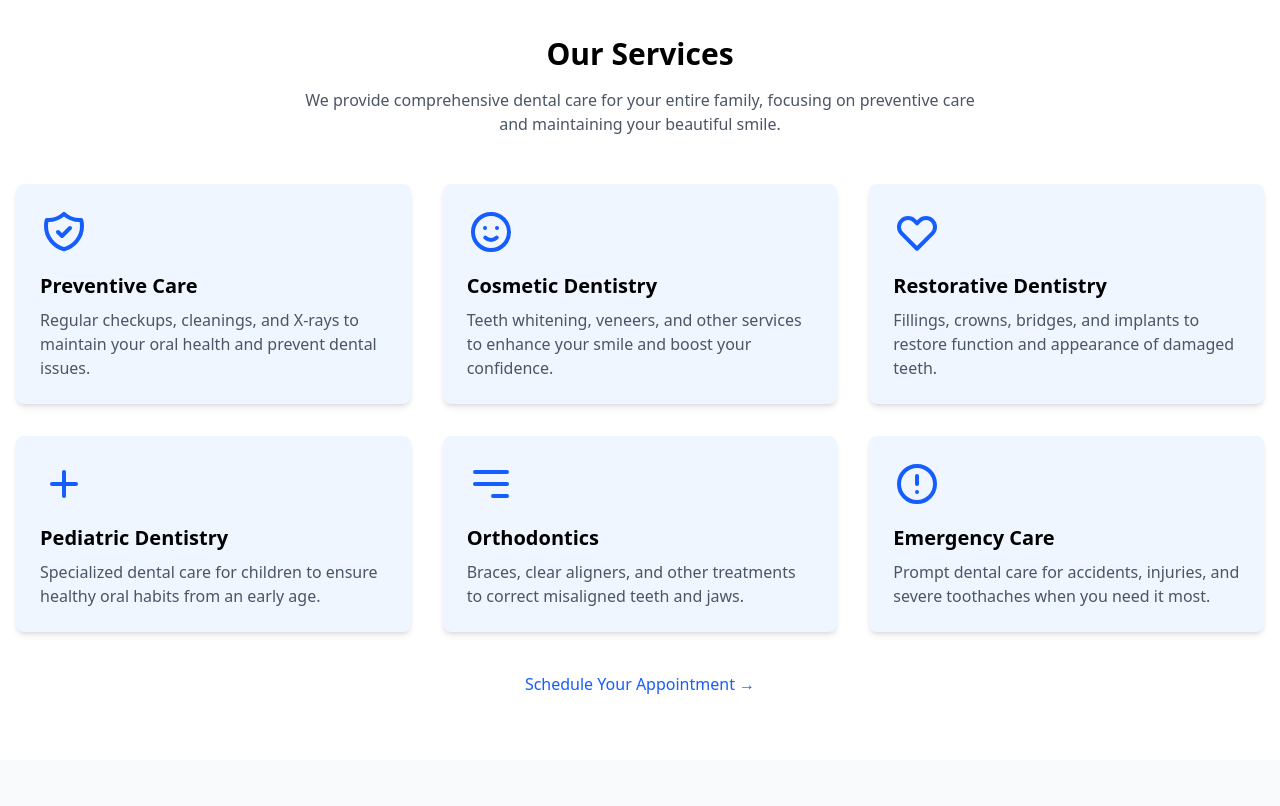
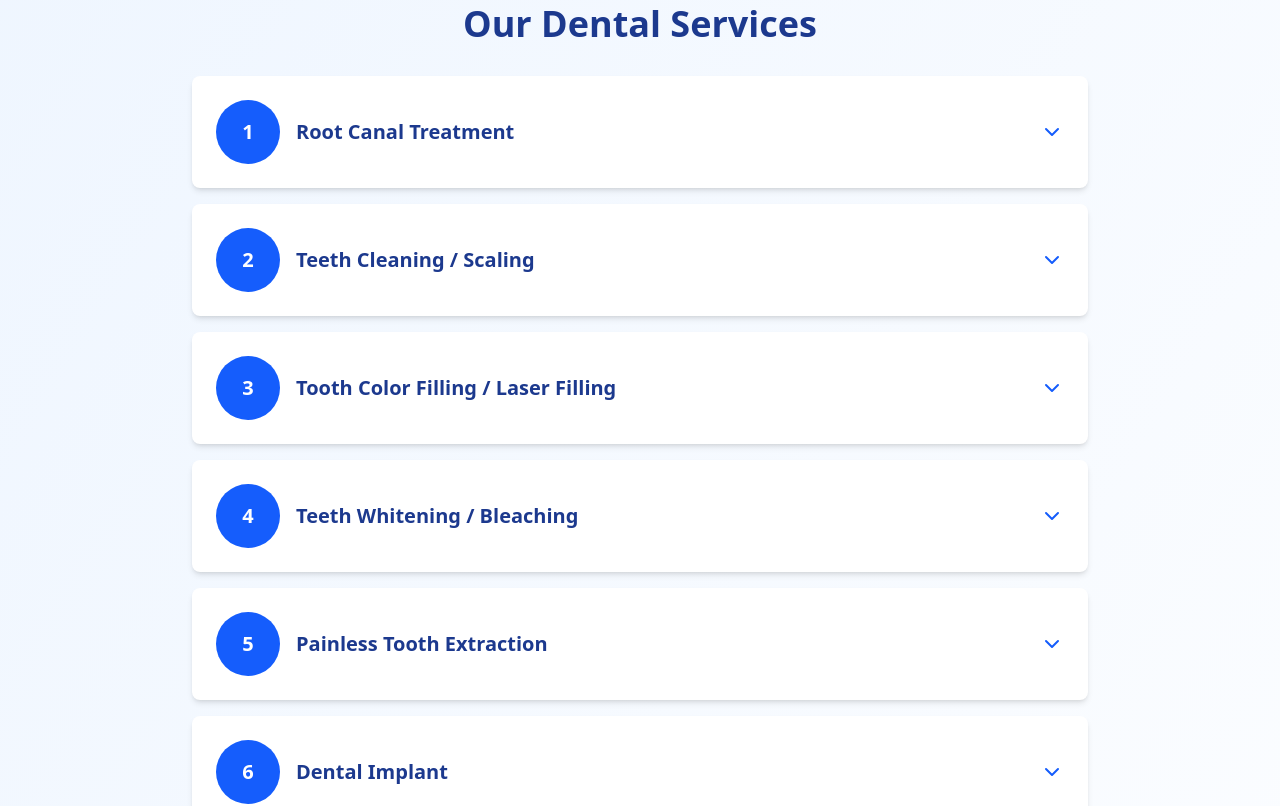
Before and after one commit to ayushagr101/dentoHealers, a React (Vite) app in the folder frontend/: page / in a window 1280 px wide. Shown: the part 700-1506 px from the top of the page. Built offline with nearby package versions, Linux system fonts and the light colour scheme.

Commit message:
Add services.jsx to the home page

```diff
--- a/frontend/src/components/Home/Services.jsx
+++ b/frontend/src/components/Home/Services.jsx
@@ -1,114 +1,180 @@
-import React from 'react';
-import ServiceCard from '../common/ServiceCard';
+import React, { useState } from 'react';
+import { ChevronDown, ChevronUp } from 'lucide-react';
 
-function Services() {
-  const scrollToSection = (sectionId) => {
-    const section = document.getElementById(sectionId);
-    section.scrollIntoView({ behavior: 'smooth' });
-  };
+const DentalServices = () => {
+  const [expandedId, setExpandedId] = useState(null);
 
   const services = [
     {
       id: 1,
-      title: 'Preventive Care',
-      description: 'Regular checkups, cleanings, and X-rays to maintain your oral health and prevent dental issues.',
-      icon: (
-        <svg xmlns="http://www.w3.org/2000/svg" className="h-12 w-12" fill="none" viewBox="0 0 24 24" stroke="currentColor">
-          <path strokeLinecap="round" strokeLinejoin="round" strokeWidth="2" d="M9 12l2 2 4-4m5.618-4.016A11.955 11.955 0 0112 2.944a11.955 11.955 0 01-8.618 3.04A12.02 12.02 0 003 9c0 5.591 3.824 10.29 9 11.622 5.176-1.332 9-6.03 9-11.622 0-1.042-.133-2.052-.382-3.016z" />
-        </svg>
-      )
+      name: "Root Canal Treatment",
+      description: "Advanced endodontic therapy to save infected or damaged teeth. Our specialists use modern techniques and equipment to ensure pain-free treatment. We preserve your natural tooth structure while eliminating infection. Recovery is quick with proper aftercare and follow-up.",
+      image: "https://images.unsplash.com/photo-1606811841689-23dfddce3e95?w=800&q=80"
     },
     {
       id: 2,
-      title: 'Cosmetic Dentistry',
-      description: 'Teeth whitening, veneers, and other services to enhance your smile and boost your confidence.',
-      icon: (
-        <svg xmlns="http://www.w3.org/2000/svg" className="h-12 w-12" fill="none" viewBox="0 0 24 24" stroke="currentColor">
-          <path strokeLinecap="round" strokeLinejoin="round" strokeWidth="2" d="M14.828 14.828a4 4 0 01-5.656 0M9 10h.01M15 10h.01M21 12a9 9 0 11-18 0 9 9 0 0118 0z" />
-        </svg>
-      )
+      name: "Teeth Cleaning / Scaling",
+      description: "Professional dental cleaning removes plaque and tartar buildup from teeth surfaces. Regular scaling prevents gum disease and maintains oral hygiene. Our hygienists use ultrasonic scalers for thorough and comfortable cleaning. Recommended every six months for optimal dental health.",
+      image: "https://images.unsplash.com/photo-1588776814546-1ffcf47267a5?w=800&q=80"
     },
     {
       id: 3,
-      title: 'Restorative Dentistry',
-      description: 'Fillings, crowns, bridges, and implants to restore function and appearance of damaged teeth.',
-      icon: (
-        <svg xmlns="http://www.w3.org/2000/svg" className="h-12 w-12" fill="none" viewBox="0 0 24 24" stroke="currentColor">
-          <path strokeLinecap="round" strokeLinejoin="round" strokeWidth="2" d="M4.318 6.318a4.5 4.5 0 000 6.364L12 20.364l7.682-7.682a4.5 4.5 0 00-6.364-6.364L12 7.636l-1.318-1.318a4.5 4.5 0 00-6.364 0z" />
-        </svg>
-      )
+      name: "Tooth Color Filling / Laser Filling",
+      description: "Aesthetic composite and GIC fillings that match your natural tooth color. Laser technology ensures precise cavity preparation with minimal discomfort. These fillings bond directly to tooth structure for long-lasting results. Perfect solution for cavities while maintaining your smile's appearance.",
+      image: "https://images.unsplash.com/photo-1598256989800-fe5f95da9787?w=800&q=80"
     },
     {
       id: 4,
-      title: 'Pediatric Dentistry',
-      description: 'Specialized dental care for children to ensure healthy oral habits from an early age.',
-      icon: (
-        <svg xmlns="http://www.w3.org/2000/svg" className="h-12 w-12" fill="none" viewBox="0 0 24 24" stroke="currentColor">
-          <path strokeLinecap="round" strokeLinejoin="round" strokeWidth="2" d="M12 6v6m0 0v6m0-6h6m-6 0H6" />
-        </svg>
-      )
+      name: "Teeth Whitening / Bleaching",
+      description: "Professional whitening treatments for a brighter, more confident smile. Safe and effective procedures that remove years of stains and discoloration. Choose from in-office treatments or take-home kits customized for you. Results can lighten teeth several shades in just one session.",
+      image: "https://images.unsplash.com/photo-1609137144813-7d9921338f24?w=800&q=80"
     },
     {
       id: 5,
-      title: 'Orthodontics',
-      description: 'Braces, clear aligners, and other treatments to correct misaligned teeth and jaws.',
-      icon: (
-        <svg xmlns="http://www.w3.org/2000/svg" className="h-12 w-12" fill="none" viewBox="0 0 24 24" stroke="currentColor">
-          <path strokeLinecap="round" strokeLinejoin="round" strokeWidth="2" d="M4 6h16M4 12h16m-7 6h7" />
-        </svg>
-      )
+      name: "Painless Tooth Extraction",
+      description: "Gentle tooth removal using advanced anesthesia and extraction techniques. Our experienced dentists ensure minimal discomfort throughout the procedure. We provide detailed aftercare instructions for smooth healing. Same-day extractions available for emergency situations.",
+      image: "https://images.unsplash.com/photo-1629909615957-be38ce2af4c0?w=800&q=80"
     },
     {
       id: 6,
-      title: 'Emergency Care',
-      description: 'Prompt dental care for accidents, injuries, and severe toothaches when you need it most.',
-      icon: (
-        <svg xmlns="http://www.w3.org/2000/svg" className="h-12 w-12" fill="none" viewBox="0 0 24 24" stroke="currentColor">
-          <path strokeLinecap="round" strokeLinejoin="round" strokeWidth="2" d="M12 8v4m0 4h.01M21 12a9 9 0 11-18 0 9 9 0 0118 0z" />
-        </svg>
-      )
+      name: "Dental Implant",
+      description: "Permanent tooth replacement solution that looks and functions like natural teeth. Titanium implants fuse with jawbone to provide stable foundation. State-of-the-art surgery with high success rates and minimal recovery time. Restores your ability to eat, speak, and smile with confidence.",
+      image: "https://images.unsplash.com/photo-1606811971618-4486d14f3f99?w=800&q=80"
+    },
+    {
+      id: 7,
+      name: "Dental Crown & Bridges",
+      description: "Custom-made prosthetics to restore damaged teeth or replace missing ones. Crowns protect weakened teeth while bridges fill gaps permanently. High-quality materials ensure durability and natural appearance. Precision-fitted for comfort and optimal function.",
+      image: "https://images.unsplash.com/photo-1588776814546-daab30f310ce?w=800&q=80"
+    },
+    {
+      id: 8,
+      name: "Orthodontic Treatment / Clear Aligners",
+      description: "Straighten your teeth with traditional braces or discreet clear aligners. Customized treatment plans address crowding, gaps, and bite issues. Clear aligners offer nearly invisible correction for adults and teens. Achieve a perfectly aligned smile with our expert orthodontic care.",
+      image: "https://images.unsplash.com/photo-1612538498456-e861df91d4d0?w=800&q=80"
+    },
+    {
+      id: 9,
+      name: "Cavity Protection",
+      description: "Preventive treatments including fluoride applications and dental sealants. Protective barriers shield teeth from decay-causing bacteria and acids. Especially beneficial for children and those prone to cavities. Simple procedures that provide long-term protection for your teeth.",
+      image: "https://images.unsplash.com/photo-1606811841689-23dfddce3e95?w=800&q=80"
+    },
+    {
+      id: 10,
+      name: "Periodontal Treatment",
+      description: "Specialized care for gum disease and periodontal conditions. Deep cleaning procedures remove bacteria below the gum line. Advanced treatments help regenerate lost bone and tissue. Maintain healthy gums to support your teeth for a lifetime.",
+      image: "https://images.unsplash.com/photo-1588776813513-0df1f1c78349?w=800&q=80"
+    },
+    {
+      id: 11,
+      name: "Porcelain Veneers",
+      description: "Ultra-thin shells bonded to front teeth for a flawless smile makeover. Correct chips, stains, gaps, and minor misalignment instantly. Custom-designed veneers match your desired shade and shape. Durable and stain-resistant for years of beautiful smiles.",
+      image: "https://images.unsplash.com/photo-1606811841689-23dfddce3e95?w=800&q=80"
+    },
+    {
+      id: 12,
+      name: "Kids Dentistry",
+      description: "Gentle and friendly dental care specially designed for children. We create positive experiences to establish lifelong oral health habits. Preventive services, education, and treatments in a comfortable environment. Our team makes every visit fun and stress-free for young patients.",
+      image: "https://images.unsplash.com/photo-1609137144813-7d9921338f24?w=800&q=80"
+    },
+    {
+      id: 13,
+      name: "Painless Dentistry",
+      description: "Anxiety-free dental care using sedation options and modern techniques. We prioritize your comfort with gentle approaches and pain management. Multiple sedation levels available based on your needs and procedure. Experience dentistry without fear or discomfort.",
+      image: "https://images.unsplash.com/photo-1598256989800-fe5f95da9787?w=800&q=80"
+    },
+    {
+      id: 14,
+      name: "Dental Tourism",
+      description: "Premium dental care combined with travel arrangements for international patients. Significant cost savings without compromising on quality or technology. We assist with accommodations, travel plans, and treatment coordination. Experience world-class dentistry while exploring a new destination.",
+      image: "https://images.unsplash.com/photo-1436491865332-7a61a109cc05?w=800&q=80"
+    },
+    {
+      id: 15,
+      name: "Dental Membership Plan",
+      description: "Affordable preventive care packages with exclusive discounts on treatments. Annual plans include regular cleanings, exams, and X-rays. Members enjoy priority scheduling and special pricing benefits. Invest in your oral health with convenient payment options.",
+      image: "https://images.unsplash.com/photo-1554224311-beee460c201f?w=800&q=80"
     }
   ];
 
+  const toggleExpand = (id) => {
+    setExpandedId(expandedId === id ? null : id);
+  };
+
   return (
-    <section id="services" className="py-16 bg-white">
-      <div className="container mx-auto px-4">
-        <h2 className="text-3xl font-bold text-center mb-4">Our Services</h2>
-        <p className="text-gray-600 text-center mb-12 max-w-2xl mx-auto">We provide comprehensive dental care for your entire family, focusing on preventive care and maintaining your beautiful smile.</p>
+    <div className="min-h-screen bg-gradient-to-br from-blue-50 to-white py-8 px-4 sm:px-6 lg:px-8">
+      <div className="max-w-4xl mx-auto">
+        <h1 className="text-3xl sm:text-4xl font-bold text-blue-900 text-center mb-8">
+          Our Dental Services
+        </h1>
 
-        <div className="grid grid-cols-1 sm:grid-cols-2 lg:grid-cols-3 gap-6 md:gap-8">
-          {services.slice(0, 3).map(service => (
-            <ServiceCard
+        <div className="space-y-4">
+          {services.map((service) => (
+            <div
               key={service.id}
-              icon={service.icon}
-              title={service.title}
-              description={service.description}
-            />
+              className="bg-white rounded-lg shadow-md overflow-hidden transition-all duration-300 hover:shadow-lg"
+            >
+              <button
+                onClick={() => toggleExpand(service.id)}
+                className="w-full p-4 sm:p-6 flex items-center justify-between text-left focus:outline-none focus:ring-2 focus:ring-blue-500"
+              >
+                <div className="flex items-center space-x-4 flex-1">
+                  <div className="w-12 h-12 sm:w-16 sm:h-16 bg-blue-600 rounded-full flex items-center justify-center flex-shrink-0">
+                    <span className="text-white font-bold text-lg sm:text-xl">
+                      {service.id}
+                    </span>
+                  </div>
+                  <h2 className="text-lg sm:text-xl font-semibold text-blue-900">
+                    {service.name}
+                  </h2>
+                </div>
+                <div className="ml-4">
+                  {expandedId === service.id ? (
+                    <ChevronUp className="w-5 h-5 sm:w-6 sm:h-6 text-blue-600" />
+                  ) : (
+                    <ChevronDown className="w-5 h-5 sm:w-6 sm:h-6 text-blue-600" />
+                  )}
+                </div>
+              </button>
+
+              {expandedId === service.id && (
+                <div className="px-4 sm:px-6 pb-6 animate-fadeIn">
+                  <div className="flex flex-col sm:flex-row gap-4">
+                    <img
+                      src={service.image}
+                      alt={service.name}
+                      className="w-full sm:w-48 h-48 object-cover rounded-lg"
+                    />
+                    <div className="flex-1">
+                      <p className="text-gray-700 leading-relaxed text-sm sm:text-base">
+                        {service.description}
+                      </p>
+                    </div>
+                  </div>
+                </div>
+              )}
+            </div>
           ))}
         </div>
+      </div>
 
-        <div className="hidden md:grid grid-cols-1 sm:grid-cols-2 lg:grid-cols-3 gap-6 md:gap-8 mt-8">
-          {services.slice(3).map(service => (
-            <ServiceCard
-              key={service.id}
-              icon={service.icon}
-              title={service.title}
-              description={service.description}
-            />
-          ))}
-        </div>
+      <style jsx>{`
+        @keyframes fadeIn {
+          from {
+            opacity: 0;
+            transform: translateY(-10px);
+          }
+          to {
+            opacity: 1;
+            transform: translateY(0);
+          }
+        }
+        .animate-fadeIn {
+          animation: fadeIn 0.3s ease-out;
+        }
+      `}</style>
+    </div>
+  );
+};
 
-        <div className="mt-10 text-center">
-          <button
-            onClick={() => scrollToSection('contact')}
-            className="text-blue-600 font-medium hover:text-blue-700 transition duration-300"
-          >
-            Schedule Your Appointment →
-          </button>
-        </div>
-      </div>
-    </section>
-  );
-}
-
-export default Services;
+export default DentalServices;
```
